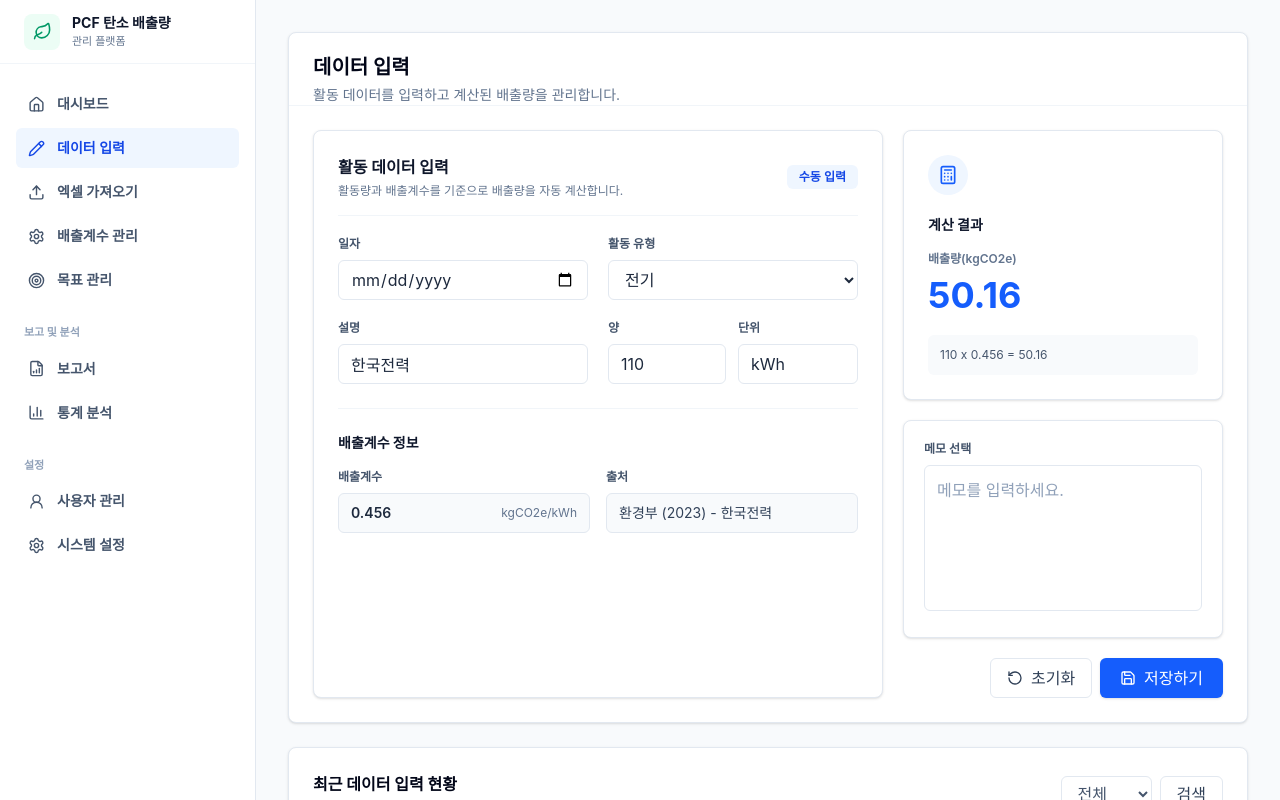
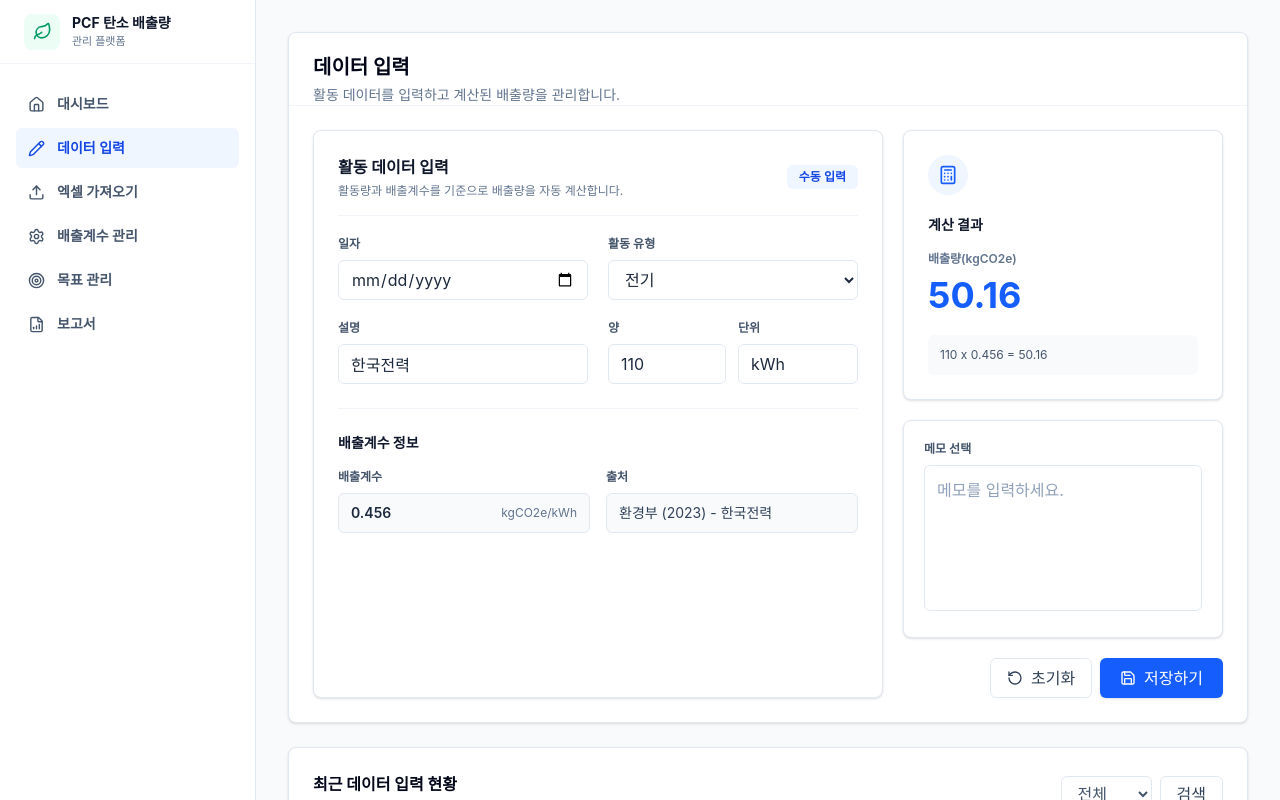
Before and after one commit to KimByeongNyeon/carbona, a Next.js app: page /activities in a window 1280 px wide. Shown: the top 800 px of the page. Built offline with nearby package versions, Linux system fonts and the light colour scheme; no server answers; the database is empty; a web font is replaced by a local one.

Commit message:
refactor: 사용하지 않을 경로 삭제 및 네비게이션 간소화

```diff
--- a/app/shared/constants/navigation.ts
+++ b/app/shared/constants/navigation.ts
@@ -29,20 +29,7 @@ export const navigationGroups: NavigationGroup[] = [
       { label: "엑셀 가져오기", href: "/excel", icon: Upload },
       { label: "배출계수 관리", href: "/emission-factors", icon: Settings },
       { label: "목표 관리", href: "/targets", icon: Target },
-    ],
-  },
-  {
-    title: "보고 및 분석",
-    items: [
       { label: "보고서", href: "/reports", icon: FileBarChart },
-      { label: "통계 분석", href: "/analytics", icon: BarChart3 },
-    ],
-  },
-  {
-    title: "설정",
-    items: [
-      { label: "사용자 관리", href: "/users", icon: UserRound },
-      { label: "시스템 설정", href: "/settings", icon: Settings },
     ],
   },
 ];
```
